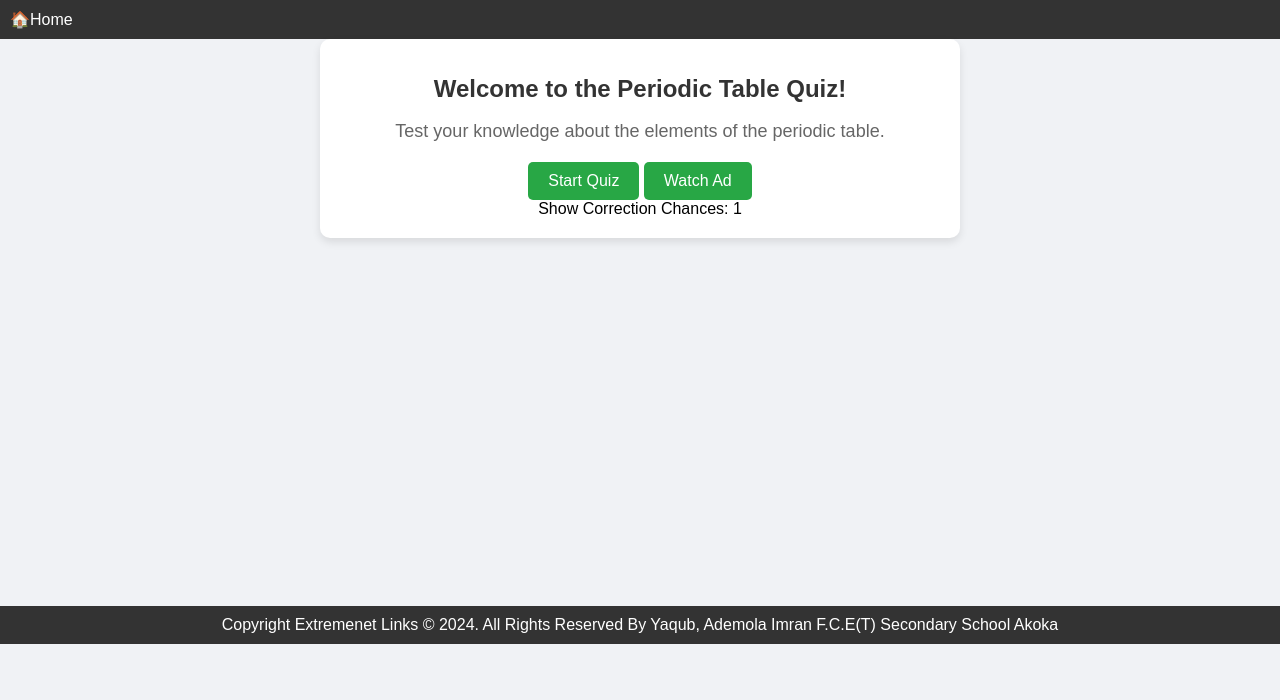
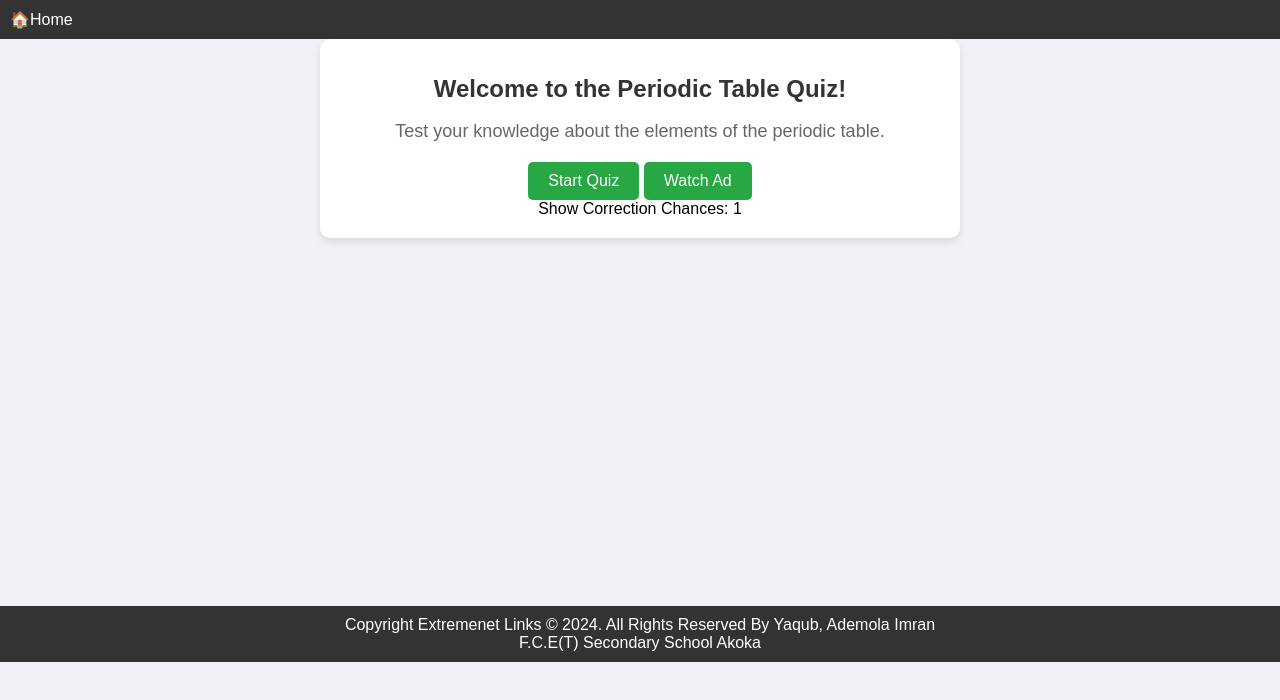
Before and after one commit to Ade-Imran/ADIY-TECH, a plain HTML site: page pract.html in a window 1280 px wide. Drawn offline with Linux system fonts and the light colour scheme.

Commit message:
Update pract.html

```diff
--- a/pract.html
+++ b/pract.html
@@ -66,7 +66,7 @@
 </div>
 <footer>
     <div class="bar1">
-      Copyright Extremenet Links © 2024.  All Rights Reserved By <a href="https://wa.link/evblew"_blank>Yaqub, Ademola Imran</a> F.C.E(T) Secondary School Akoka
+      Copyright Extremenet Links © 2024.  All Rights Reserved By <a href="https://wa.link/evblew"_blank>Yaqub, Ademola Imran</a><div> F.C.E(T) Secondary School Akoka</div>
   </div>
   </footer>
     <script src="pract.js"></script>
```
